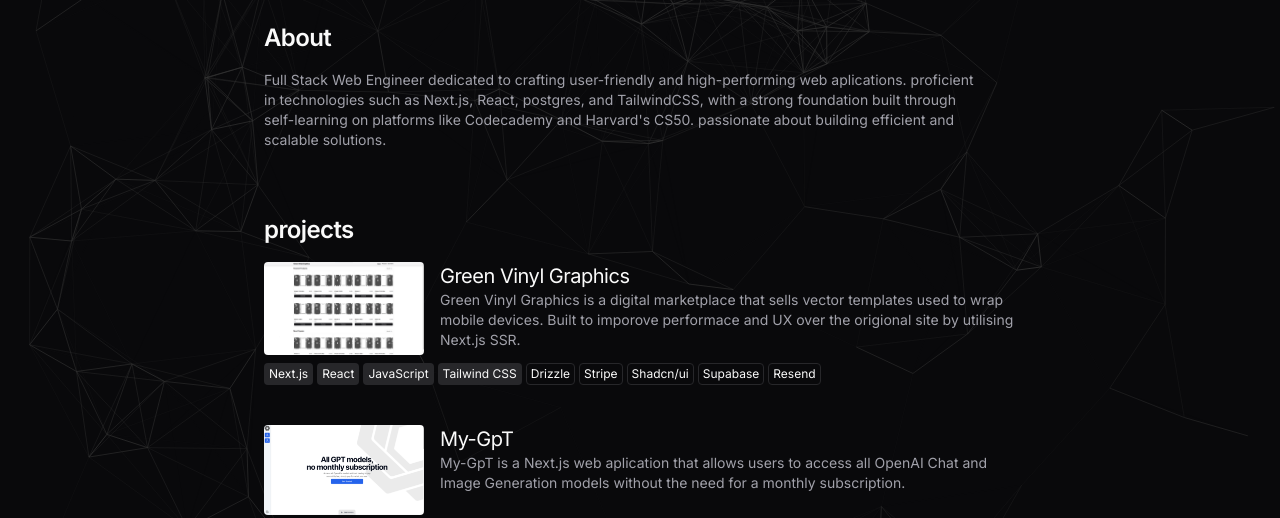
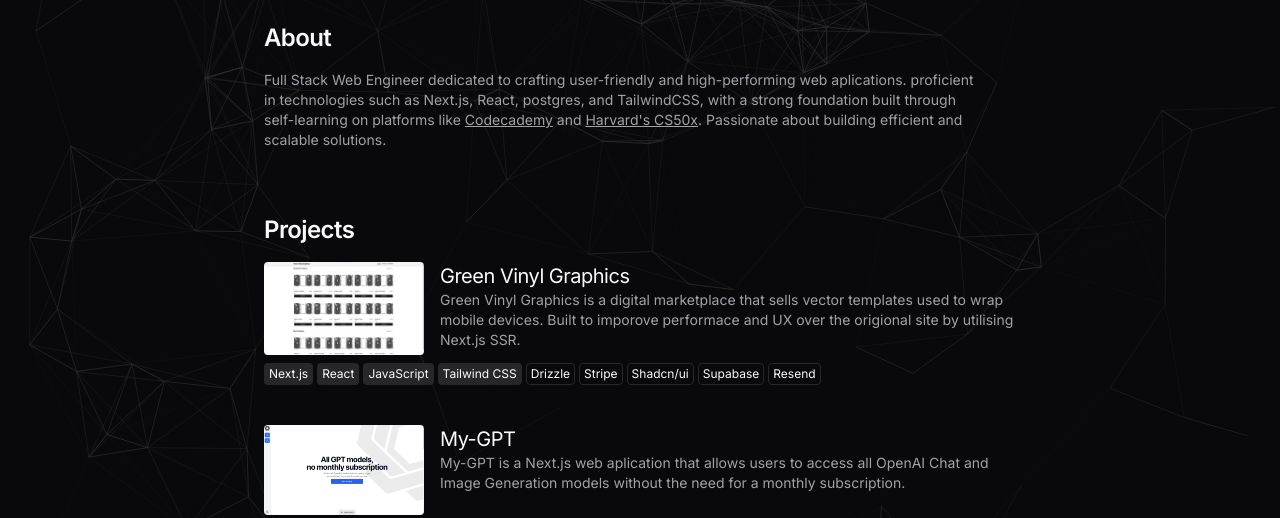
Before and after one commit to jongreen96/Portfolio, a Next.js app: page / in a window 1280 px wide. Shown: the part 282-800 px from the top of the page. Built offline with nearby package versions, Linux system fonts and the light colour scheme.

Commit message:
Update personal description and fix capitalization in project names

```diff
--- a/src/app/page.tsx
+++ b/src/app/page.tsx
@@ -91,15 +91,29 @@ export default function Home() {
           Full Stack Web Engineer dedicated to crafting user-friendly and
           high-performing web aplications. proficient in technologies such as
           Next.js, React, postgres, and TailwindCSS, with a strong foundation
-          built through self-learning on platforms like Codecademy and
-          Harvard&apos;s CS50. passionate about building efficient and scalable
-          solutions.
+          built through self-learning on platforms like{' '}
+          <a
+            href='https://www.codecademy.com/learn/paths/full-stack-engineer-career-path'
+            target='_blank'
+            className='underline'
+          >
+            Codecademy
+          </a>{' '}
+          and{' '}
+          <a
+            href='https://pll.harvard.edu/course/cs50-introduction-computer-science'
+            target='_blank'
+            className='underline'
+          >
+            Harvard&apos;s CS50x
+          </a>
+          . Passionate about building efficient and scalable solutions.
         </p>
       </section>
 
       <section className='space-y-10'>
         <h2 className='text-2xl font-semibold tracking-tight -mb-6'>
-          projects
+          Projects
         </h2>
 
         <div className='space-y-2'>
@@ -147,7 +161,7 @@ export default function Home() {
             <Link href='https://my-gpt.ap' target='_blank' className='shrink-0'>
               <Image
                 src='/my-gpt.png'
-                alt='My-GpT website preview'
+                alt='My-GPT website preview'
                 width={160}
                 height={160}
                 className='rounded h-full object-cover'
@@ -155,10 +169,10 @@ export default function Home() {
             </Link>
             <div>
               <Link href='https://my-gpt.ap' target='_blank'>
-                <h3 className='text-xl tracking-tight'>My-GpT</h3>
+                <h3 className='text-xl tracking-tight'>My-GPT</h3>
               </Link>
               <p className='text-muted-foreground text-sm text-pretty'>
-                My-GpT is a Next.js web aplication that allows users to access
+                My-GPT is a Next.js web aplication that allows users to access
                 all OpenAI Chat and Image Generation models without the need for
                 a monthly subscription.
               </p>
@@ -169,7 +183,7 @@ export default function Home() {
             <Badge variant='secondary'>React</Badge>
             <Badge variant='secondary'>JavaScript</Badge>
             <Badge variant='secondary'>Tailwind CSS</Badge>
-            <Badge variant='outline'>prisma</Badge>
+            <Badge variant='outline'>Prisma</Badge>
             <Badge variant='outline'>Stripe</Badge>
             <Badge variant='outline'>Clerk</Badge>
             <Badge variant='outline'>Shadcn/ui</Badge>
@@ -289,7 +303,7 @@ export default function Home() {
             <Badge variant='outline'>Git</Badge>
             <Badge variant='outline'>GitHub</Badge>
             <Badge variant='outline'>Drizzle</Badge>
-            <Badge variant='outline'>prisma</Badge>
+            <Badge variant='outline'>Prisma</Badge>
             <Badge variant='outline'>Redux</Badge>
             <Badge variant='outline'>Stripe</Badge>
             <Badge variant='outline'>Clerk</Badge>
```
